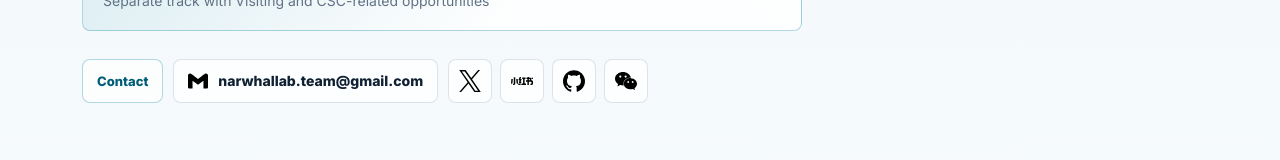
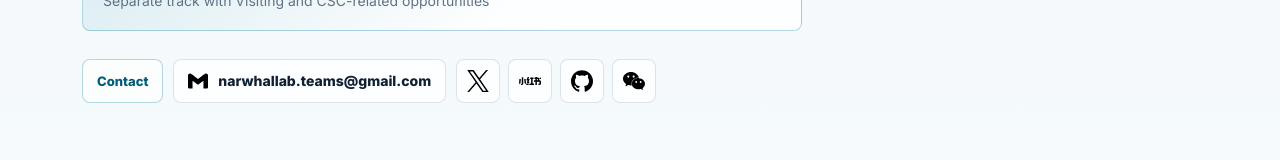
Before and after one commit to Narwhal-Lab/Narwhal-Lab.github.io, a plain HTML site: page index.html in a window 1280 px wide. Shown: the part 5005-5165 px from the top of the page. Drawn offline with Linux system fonts and the light colour scheme.

Commit message:
Update contact email

```diff
--- a/index.html
+++ b/index.html
@@ -267,9 +267,9 @@
           </a>
           <div class="join-actions" aria-label="Contact and social links">
             <span class="contact-label" data-i18n="join.contact">Contact</span>
-            <a class="email-link" href="mailto:narwhallab.team@gmail.com" aria-label="Email Narwhal Lab">
+            <a class="email-link" href="mailto:narwhallab.teams@gmail.com" aria-label="Email Narwhal Lab">
               <img src="assets/social/gmail.svg" alt="" aria-hidden="true">
-              <span>narwhallab.team@gmail.com</span>
+              <span>narwhallab.teams@gmail.com</span>
             </a>
             <div class="social-links">
               <a class="social-icon" href="https://x.com/NarwhalLab" aria-label="X"><img src="assets/social/x.svg" alt="" aria-hidden="true"></a>
```
